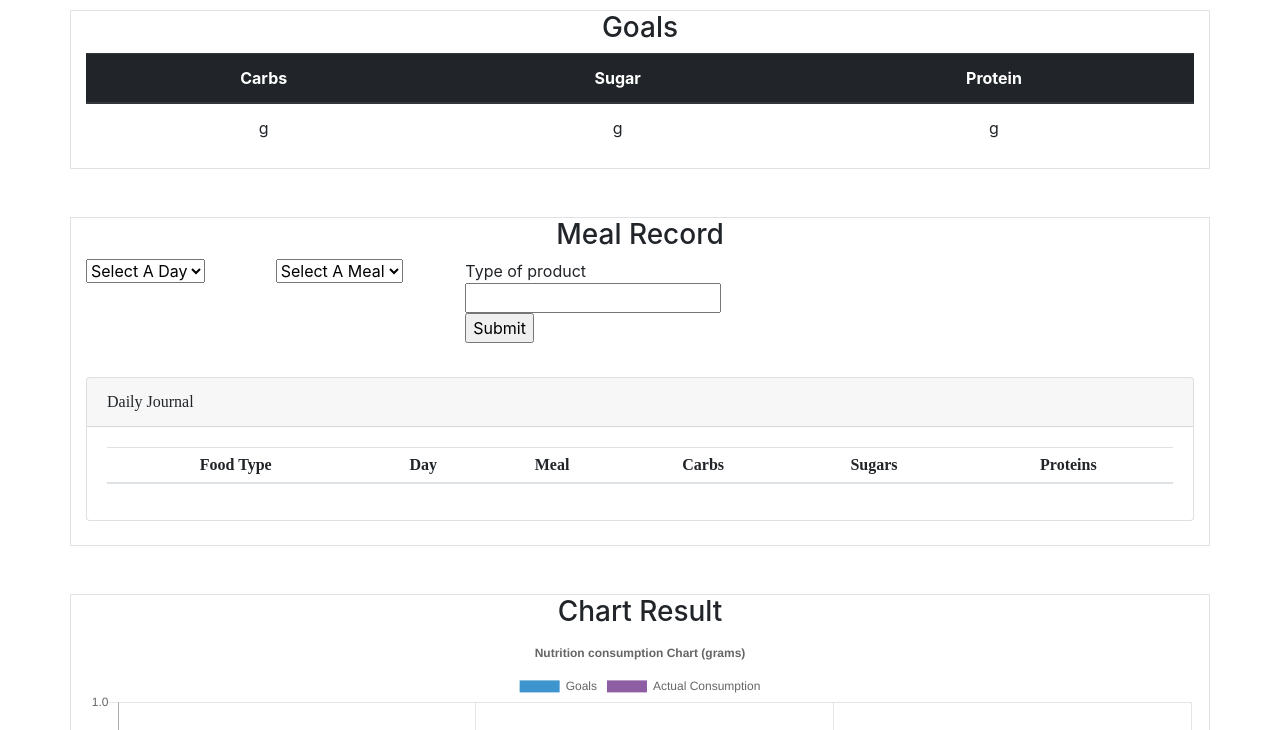
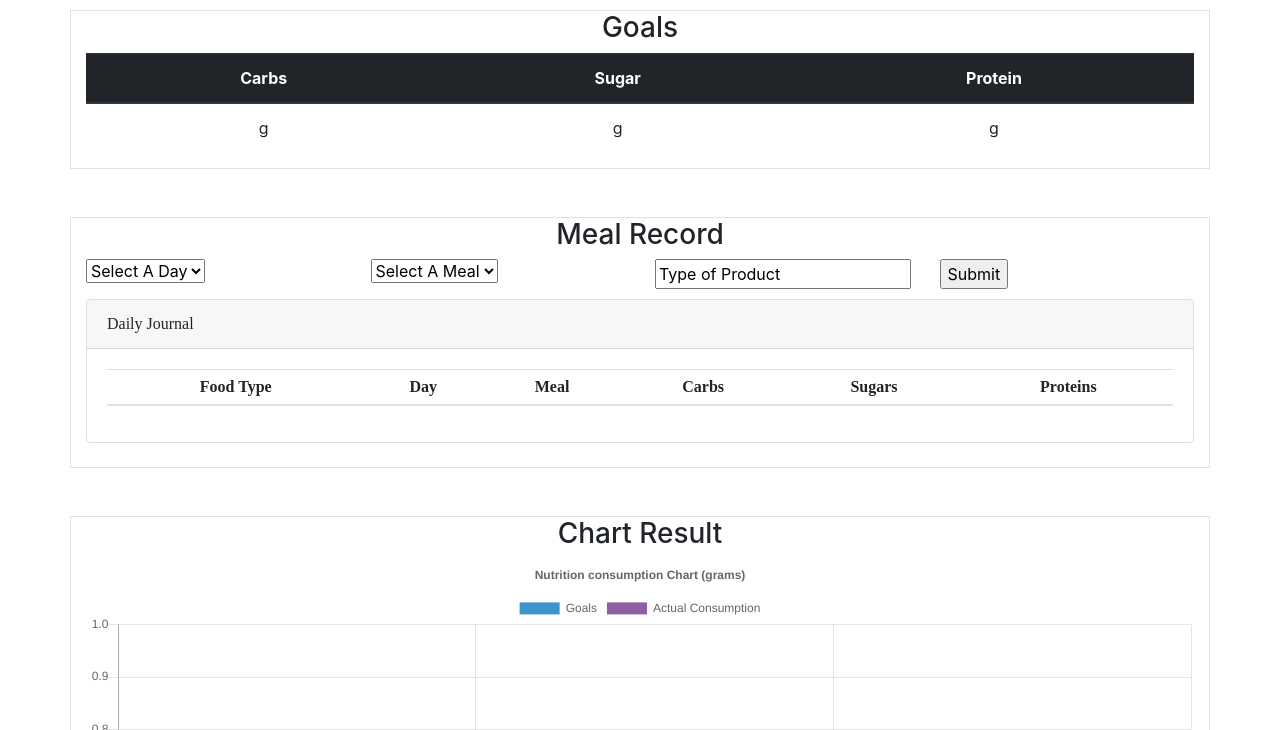
Before and after one commit to rakkiraju/Project1, a plain HTML site: page journal.html in a window 1280 px wide. Shown: the part 70-800 px from the top of the page. Drawn offline with nearby package versions, Linux system fonts and the light colour scheme; no server answers.

Commit message:
Update journal.html

```diff
--- a/journal.html
+++ b/journal.html
@@ -73,7 +73,7 @@
 
         <h3 id="meal-record">Meal Record</h3>
         <div class="row">
-            <div class="col-sm-2">
+            <div class="col-sm-3">
                 <select class=day>
                     <label>Choose day:</label>
                     <option value="select-a-day">Select A Day</option>
@@ -86,7 +86,7 @@
                     <option value="Sunday">Sunday</option>
                 </select><br>
             </div>
-            <div class="col-sm-2">
+            <div class="col-sm-3">
                 <select class=meal>
                     <label>Choose meal:</label>
                     <option value="select-a-meal">Select A Meal</option>
@@ -96,12 +96,11 @@
                     <option value="Snack">Snack</option>
                 </select>
             </div>
-            <div class="col-sm-2">
-                Type of product <input type="text" class=foodInput name="Typeofproduct" value=""><br>
+            <div class="col-sm-3">
+                <input type="text" class=foodInput name="Typeofproduct" value="Type of Product"><br>
+            </div>
+            <div class="col-sm-3">
                 <input type="submit" class="addFood" value="Submit"><br>
-                <div class="journal"><br>
-                    <!-- <input type="" value=""> -->
-                </div>
             </div>
 
         </div>
```
